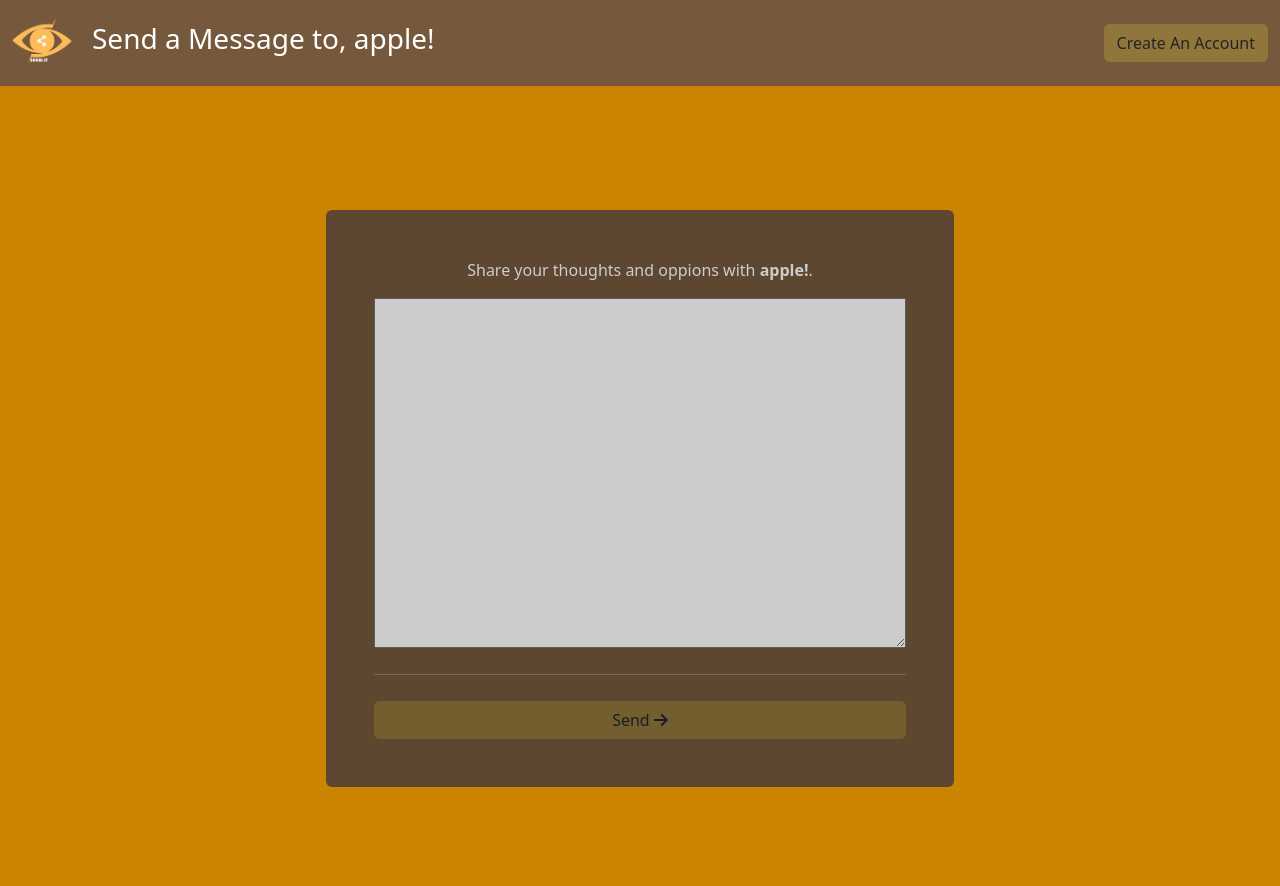
After one commit to techbydestiny/shareitdjangoversion, a Django app: a page that uses dashboard/templates/screen.html in a window 1280 px wide. The commit adds this page. Run offline with Django 5.2, Linux system fonts and the light colour scheme; data comes from the database, SQL or seed files in the repository.

Commit message:
pushing dynamic url and message viewing

```diff
--- a/dashboard/models.py
+++ b/dashboard/models.py
@@ -8,7 +8,7 @@ class Messages(models.Model):
     message = models.TextField()
     date = models.DateField(default=timezone.now)
     reported = models.BooleanField(default=False)
-    user = models.ForeignKey(User, on_delete=models.CASCADE)
+    user = models.CharField(max_length=150)
 
     def __str__(self):
         return  self.message[:50]
--- a/dashboard/templates/auth/email.html
+++ b/dashboard/templates/auth/email.html
@@ -71,6 +71,9 @@
                                 <div class="input-group mb-3">
                                     <input type="email" name="email" class="form-control" placeholder="Email address" aria-label="Email">
                                 </div>
+                                 <div class="input-group mb-3">
+                                    <input type="password" class="form-control" placeholder="Password" name="password" aria-label="Password">
+                                </div>
                                 <div class="d-grid">
                                     <button type="submit" class="btn btn-custom"> Update Email <i class="fa-solid fa-forward"></i></button>
                                 </div>
--- a/dashboard/templates/auth/user.html
+++ b/dashboard/templates/auth/user.html
@@ -69,8 +69,10 @@
                                         </div>
                                 {% endif %}
                                 <div class="input-group mb-3">
-                                    <input type="text" class="form-control" placeholder="New Username" name="username" aria-label="Email">
-                                     <input type="password" class="form-control" placeholder="New Username" name="password" aria-label="Password">
+                                    <input type="text" class="form-control" placeholder="New Username" name="username" aria-label="username">
+                                </div>
+                                <div class="input-group mb-3">
+                                    <input type="password" class="form-control" placeholder="Password" name="password" aria-label="Password">
                                 </div>
                                 <div class="d-grid">
                                     <button type="submit" class="btn btn-custom">  Update Username <i class="fa-solid fa-forward"></i></button>
--- /dev/null
+++ b/dashboard/templates/screen.html
@@ -0,0 +1,80 @@
+{% load static %}
+<!DOCTYPE html>
+<html lang="en">
+<head>
+    <meta charset="UTF-8">
+    <meta name="viewport" content="width=device-width, initial-scale=1.0">
+    <title>Share It- Send Messages</title>
+      <!-- Latest compiled and minified CSS -->
+      <link href="https://cdn.jsdelivr.net/npm/bootstrap@5.3.3/dist/css/bootstrap.min.css" rel="stylesheet">
+      <link rel="stylesheet" href="https://cdnjs.cloudflare.com/ajax/libs/font-awesome/6.0.0-beta3/css/all.min.css">
+
+      <link href="{% static 'dashboardcss/style.css' %}" rel="stylesheet"/>
+
+</head>
+<body>
+
+    <div class="header">
+        <nav class="navbar navbar-expand-lg">
+            <div class="container-fluid">
+                <!-- Logo and Search Bar (left section) -->
+                <a class="navbar-brand d-flex align-items-center" href="/">
+                    <img src="{% static 'logo.png' %}" width="60px" style="margin-right: 20px;"/>
+
+                        <h3>Send a Message to, {{ user.username }}!</h3>
+                </a>
+
+
+                <!-- Right section (icons, always visible) -->
+                <div class="d-flex align-items-center">
+                    <a class="btn btn-custom" href="/signup">Create An Account</a>
+                </div>
+            </div>
+        </nav>
+    </div>
+
+    <div class="body" style="background-image: url(&quot;{% static 'images/login-hero.jpg' %}&quot;);">
+
+
+        <div class="container-fluid">
+
+            <div class="justified" align="center">
+                <div class="mt-4 p-5 text-white rounded profile-card">
+                    <div class="profile-card-content">
+                        {% if profile.user.username == user.username %}
+                           <h5 style="font-family: 'Segoe UI', Tahoma, Geneva, Verdana, sans-serif;">This is what people will see when they click on your link</h5>
+                        {%endif%}
+                        <p>Share your thoughts and oppions with <b>{{user.username}}!</b>.</p>
+                         {% if messages %}
+                           <h5 style="font-family: 'Segoe UI', Tahoma, Geneva, Verdana, sans-serif; color: green;">{{messages}}</h5>
+                        {%endif%}
+                    </div>
+                    <form method="post">
+                    {% csrf_token %}
+                        <div class="button-container">
+                            <textarea name="message" style="width:100%; height: 350px;" placeholder="write your message here.....">
+
+                            </textarea>
+                            <hr style="width: 100%;">
+                            {% if profile.user.username == user.username %}
+                               <button class="btn btn-custom"> Can't Message Yourself! <i class="fa-solid fa-arrow-right"></i></button>
+                            {%else%}
+                                <button class="btn btn-custom" type="submit"> Send <i class="fa-solid fa-arrow-right"></i></button>
+                            {%endif%}
+                        </div>
+                    </form>
+                  </div>
+            </div>
+        </div>
+
+
+
+    </div>
+
+<!-- Latest compiled JavaScript -->
+<script src="https://cdn.jsdelivr.net/npm/bootstrap@5.3.3/dist/js/bootstrap.bundle.min.js"></script>
+<script src="{% static 'js/script.js' %}"></script>
+<script src="{% static 'js/buttons.js' %}"></script>
+
+</body>
+</html>
--- a/dashboard/urls.py
+++ b/dashboard/urls.py
@@ -4,12 +4,13 @@ from . import views
 urlpatterns = [
     path('dashboard/', views.homePage),
     path('dashboard/archieve', views.archievePage),
-    path('dashboard/messages', views.messagesPage),
+    path('dashboard/messages', views.messagesPage, name='messagesPage'),
     path('dashboard/settings', views.settingsPage),
     path('dashboard/auth/email', views.authEmail),
     path('dashboard/auth/user', views.authUser),
     path('dashboard/auth/password', views.authPassword),
     path('logout/', views.signout),
-
-
+    path("authenticator/<uidb64>/<token>/", views.authenticator, name="authenticator"),
+    path('<str:username>/', views.user_screen, name='user_screen'),
+    path('delete/<int:message_id>/', views.delete_message, name='delete_message'),
 ]
--- a/dashboard/views.py
+++ b/dashboard/views.py
@@ -1,7 +1,6 @@
-from django.shortcuts import render, redirect
-from django.contrib.auth.models import User
-from .models import UserInfos
-from django.contrib.auth import authenticate,login,logout
+from django.shortcuts import render, redirect, get_object_or_404
+from .models import UserInfos, Messages
+from django.contrib.auth import logout
 from django.contrib.auth.decorators import login_required
 from django.contrib.auth.tokens import default_token_generator
 from django.utils.http import urlsafe_base64_encode
@@ -13,6 +12,9 @@ from urllib.parse import urlencode
 from django.contrib.auth import get_user_model
 from django.utils.encoding import force_str
 from django.utils.http import urlsafe_base64_decode
+from django.contrib.auth.hashers import check_password
+from django.utils import timezone
+from datetime import timedelta
 
 # Create your views here.
 
@@ -40,14 +42,20 @@ def authenticator(request, uidb64, token):
 
     return render(request, 'auth/password.html', {"message": "Invalid or expired link."})
 
+@login_required(login_url='/login')
 def homePage(request):
     return render(request, 'home.html')
 
 def archievePage(request):
     return render(request, 'archieve.html')
 
+@login_required(login_url='/login')
 def messagesPage(request):
-    return render(request, 'messages.html')
+
+    cutoff_date = timezone.now().date() - timedelta(days=5)
+    userMessages = Messages.objects.filter(user=request.user.username, date__gte=cutoff_date)
+
+    return render(request, 'messages.html', {"usermessages": userMessages})
 
 @login_required(login_url='/login')
 def settingsPage(request):
@@ -62,13 +70,18 @@ def settingsPage(request):
 def authEmail(request):
     if request.method == "POST":
         newEmail = request.POST.get('email')
-          # Check if email exists
-        if User.objects.filter(email=newEmail).exists():
-            return render(request, "signup.html", {"error": "Email already taken."})
+        password = request.POST.get('password')
+        # Check if password is correct
+        if check_password(password, request.user.password):
+            # Check if email exists
+            if User.objects.filter(email=newEmail).exists():
+                return render(request, "auth/email.html", {"error": "Email already taken."})
 
-        obj = User.objects.get(id = request.user.id)
-        obj.email = newEmail
-        obj.save()
+            obj = User.objects.get(id = request.user.id)
+            obj.email = newEmail
+            obj.save()
+        else:
+            return render(request, "auth/email.html", {"error": "Password Is Incorrect."})
 
         return render(request, 'auth/email.html', {"message": "New Email Saved! "})
 
@@ -78,13 +91,19 @@ def authEmail(request):
 def authUser(request):
     if request.method == "POST":
         newUname = request.POST.get('username')
-          # Check if username exists
-        if User.objects.filter(username=newUname).exists():
-            return render(request, "signup.html", {"error": "Username already taken."})
-        obj = User.objects.get(id = request.user.id)
-        obj.username = newUname
-        obj.save()
-        return render(request, 'auth/user.html', {"message": "New Username Saved! "})
+        password = request.POST.get('password')
+        # Check if password is correct
+        if check_password(password, request.user.password):
+            # Check if username exists
+            if User.objects.filter(username=newUname).exists():
+                return render(request, "auth/user.html", {"error": "Username already taken."})
+            obj = User.objects.get(id = request.user.id)
+            obj.username = newUname
+            obj.save()
+            return render(request, 'auth/user.html', {"message": "New Username Saved! "})
+        else:
+           return render(request, "auth/user.html", {"error": "Password Is Incorrect"})
+
 
     return render(request, 'auth/user.html')
 
@@ -117,6 +136,26 @@ def authPassword(request):
 
     return render(request, 'auth/password.html')
 
+
+
+def user_screen(request, username):
+    user = get_object_or_404(User, username=username)
+    if request.method == "POST":
+        message = request.POST.get('message')
+        Messages.objects.create(message=message, user=username)
+        return render(request,"screen.html", {"user": user, "messages": "Your message has been sent!"} )
+    return render(request, "screen.html", {"user": user})
+
+
+
+@login_required(login_url='/login')
+def delete_message(request, message_id):
+    message = get_object_or_404(Messages, id=message_id)
+
+    message.delete()
+
+    return redirect('messagesPage')
+
 def signout(request):
     logout(request)
     return redirect('/login')
```
Also changed, not shown: dashboard/templates/messages.html (+20 -61 lines), dashboard/migrations/0007_alter_messages_user.py (added), dashboard/migrations/0008_alter_messages_user.py (added), db.sqlite3, media/profiles/533716148_122195015852282312_1926806051061211070_n.jpg (added).
